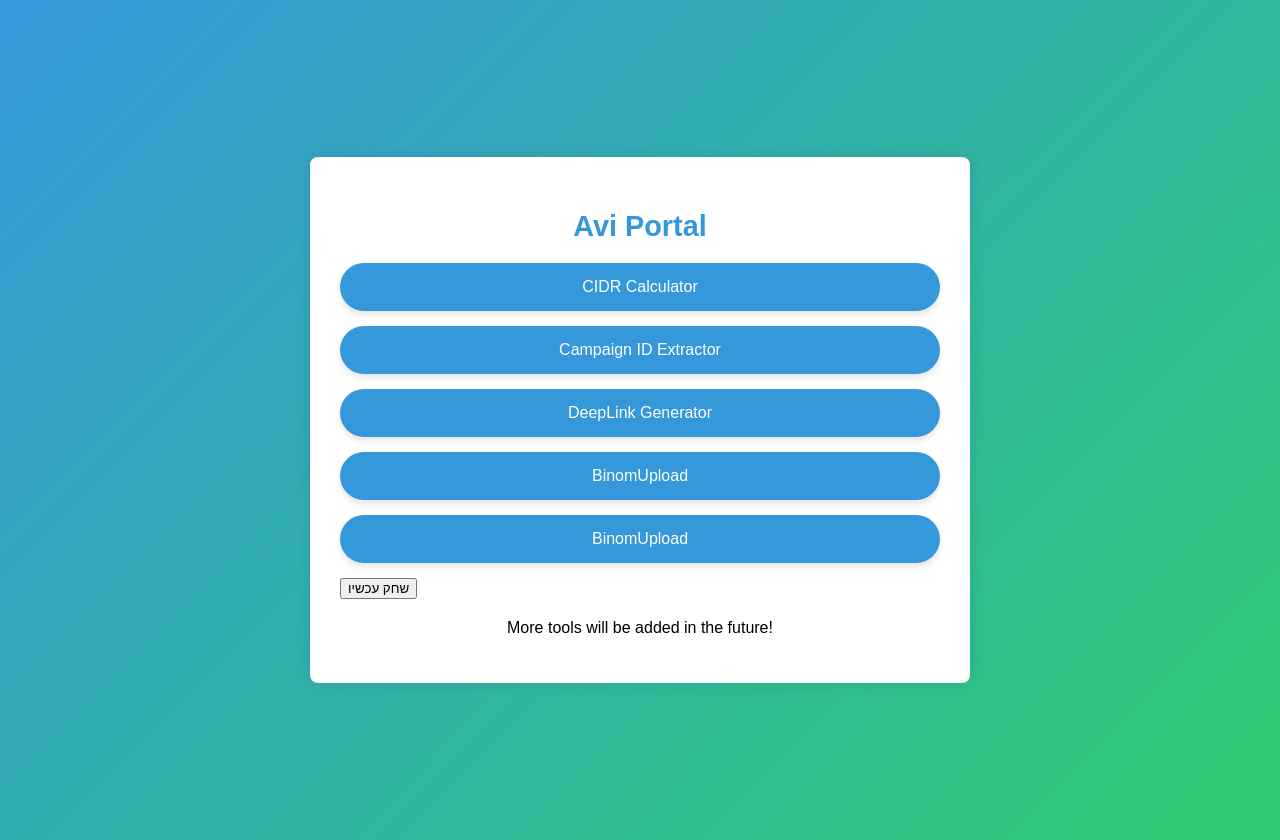
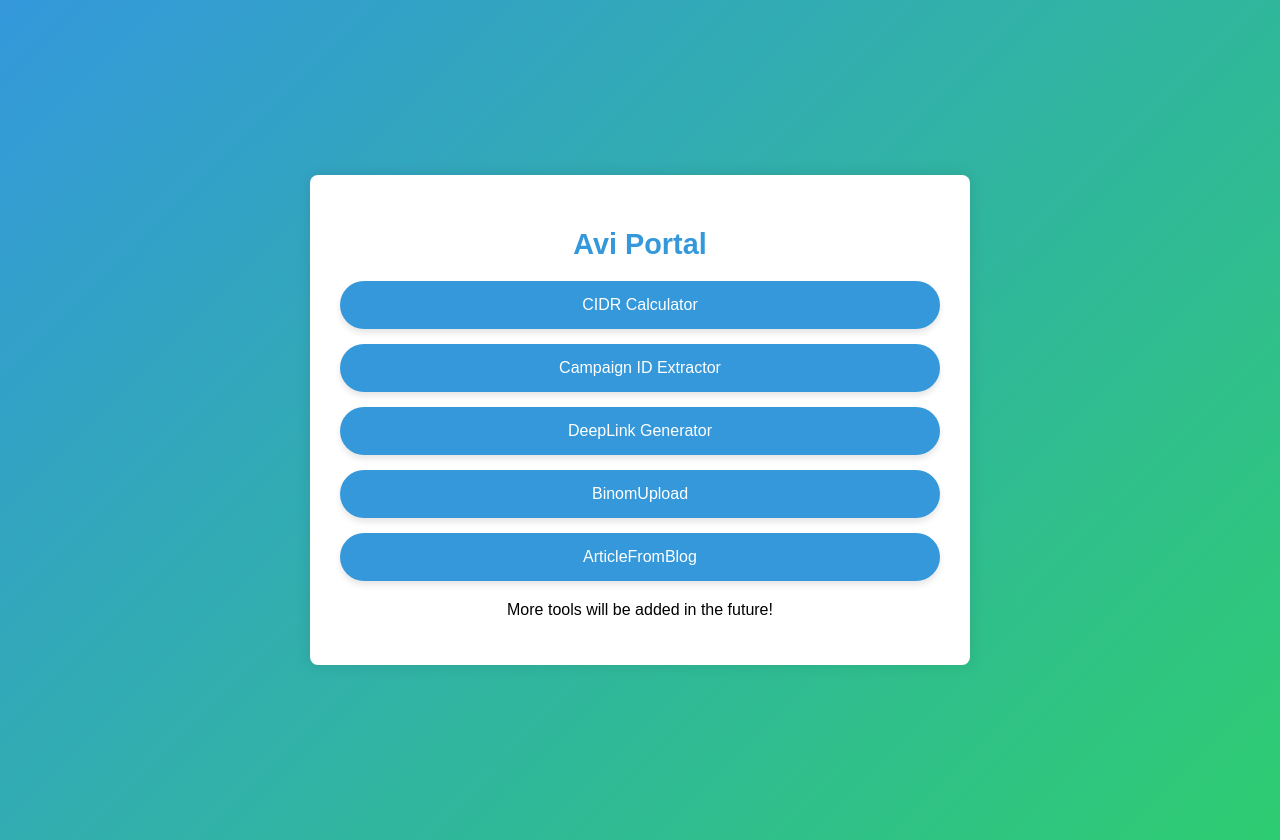
Before and after one commit to AvixTz/PortalE, a plain HTML site: page index.html in a window 1280 px wide. Drawn offline with Linux system fonts and the light colour scheme.

Commit message:
Update index.html

```diff
--- a/index.html
+++ b/index.html
@@ -68,8 +68,7 @@
             <li><a href="https://avixtz.github.io/Campaign-ID-Extractor/" target="_blank">Campaign ID Extractor</a></li>
             <li><a href="https://avixtz.github.io/DeepLink/" target="_blank">DeepLink Generator</a></li>
             <li><a href="https://avixtz.github.io/Link-Generator-Binom/" target="_blank">BinomUpload</a></li>
-            <li><a href="https://avixtz.github.io/Link-Generator-Binom/ArticleFromBlog" target="_blank">BinomUpload</a></li>
-            <button class="game-button" onclick="window.location.href='tictactoe.html'">שחק עכשיו</button>
+            <li><a href="https://avixtz.github.io/ArticleFromBlog/" target="_blank">ArticleFromBlog</a></li>
         </ul>
         <p style="text-align: center; margin-top: 20px;">More tools will be added in the future!</p>
     </div>
```
